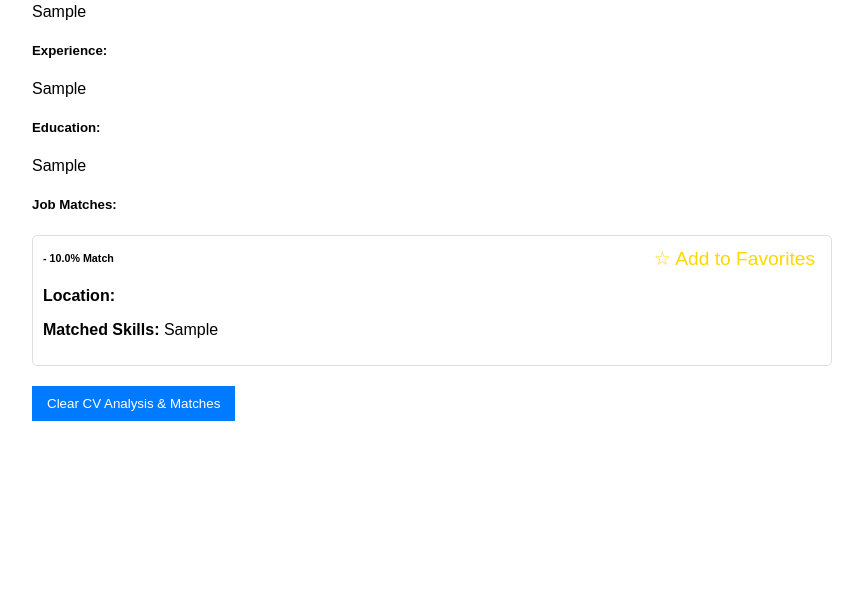
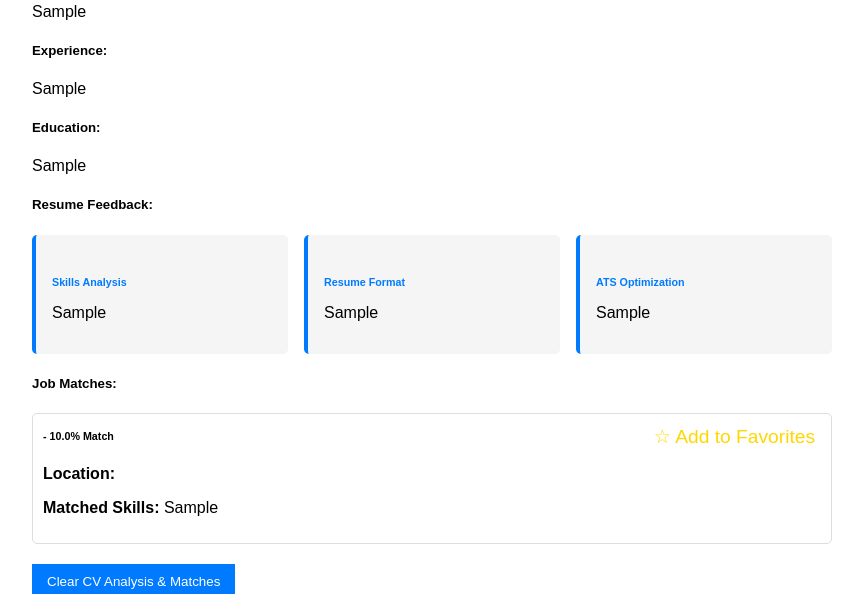
Before and after one commit to AzizullahDarmani/AI_Powered_Resume_Analyzer, a Django app: page /accounts/profile/ in a window 1280 px wide. Shown: the part 355-949 px from the top of the page, without its empty margins (208-1071 px from the left). Before the commit the page ends 776 px from the top, so only its background shows below. Run offline with Django 5.2, Linux system fonts and the light colour scheme; a user stored in the database is signed in; tables that the repository leaves empty hold one stand-in row (values such as "Sample post"); some libraries are stand-ins or nearby versions.

Commit message:
Assistant checkpoint: Add resume feedback functionality with ATS optimization
Assistant generated file changes:
- accounts/templates/accounts/profile.html: Add resume feedback sections, Add styles for feedback sections
- accounts/models.py: Add feedback fields to Resume model
- accounts/views.py: Add resume feedback generation, Add feedback generation functions

---

User prompt:

Resume Feedback & Suggestions
•	Users receive feedback on:
o	Skill gaps (based on job trends).
o	Resume formatting suggestions.
o	Keyword optimization for ATS (Applicant Tracking Systems).
apply the following features

Replit-Commit-Author: Assistant
Replit-Commit-Session-Id: 0411cb77-4424-4415-a595-fc67fea6358b

```diff
--- a/accounts/models.py
+++ b/accounts/models.py
@@ -44,6 +44,9 @@ class Resume(models.Model):
     skills = models.TextField(blank=True)
     experience = models.TextField(blank=True)
     education = models.TextField(blank=True)
+    skills_feedback = models.TextField(blank=True)
+    format_feedback = models.TextField(blank=True)
+    ats_feedback = models.TextField(blank=True)
 
     def __str__(self):
         return f"{self.user.username}'s resume"
--- a/accounts/templates/accounts/profile.html
+++ b/accounts/templates/accounts/profile.html
@@ -25,6 +25,22 @@
                         <p>{{ resume.experience }}</p>
                         <h5>Education:</h5>
                         <p>{{ resume.education }}</p>
+
+                        <h5>Resume Feedback:</h5>
+                        <div class="feedback-section">
+                            <div class="feedback-card">
+                                <h6>Skills Analysis</h6>
+                                <p>{{ resume.skills_feedback }}</p>
+                            </div>
+                            <div class="feedback-card">
+                                <h6>Resume Format</h6>
+                                <p>{{ resume.format_feedback }}</p>
+                            </div>
+                            <div class="feedback-card">
+                                <h6>ATS Optimization</h6>
+                                <p>{{ resume.ats_feedback }}</p>
+                            </div>
+                        </div>
 
                         <h5>Job Matches:</h5>
                         {% for match in resume.resumematch_set.all|dictsort:"score" reversed %}
@@ -79,6 +95,22 @@
             color: #ffd700;
             font-size: 1.2em;
         }
+        .feedback-section {
+            display: grid;
+            grid-template-columns: repeat(auto-fit, minmax(250px, 1fr));
+            gap: 1rem;
+            margin: 1rem 0;
+        }
+        .feedback-card {
+            background: #f5f5f5;
+            padding: 1rem;
+            border-radius: 5px;
+            border-left: 4px solid #007bff;
+        }
+        .feedback-card h6 {
+            color: #007bff;
+            margin-bottom: 0.5rem;
+        }
     </style>
 
     <script>
--- a/accounts/views.py
+++ b/accounts/views.py
@@ -85,6 +85,11 @@ def profile(request):
         resume.skills = skills
         resume.experience = experience
         resume.education = education
+
+        # Generate feedback
+        resume.skills_feedback = generate_skills_feedback(skills, Job.objects.all())
+        resume.format_feedback = generate_format_feedback(text)
+        resume.ats_feedback = generate_ats_feedback(text)
         resume.save()
 
         # Match resume with all available jobs
@@ -408,6 +413,73 @@ def toggle_favorite(request, job_id):
     return JsonResponse({'status': 'added' if created else 'removed'})
 
 @login_required
+def generate_skills_feedback(skills, jobs):
+    common_job_skills = set()
+    for job in jobs:
+        common_job_skills.update(skill.strip().lower() for skill in job.required_skills.split(','))
+
+    user_skills = set()
+    for category in skills.split('\n'):
+        if ':' in category:
+            skills_list = category.split(':')[1].strip().lower()
+            user_skills.update(skill.strip() for skill in skills_list.split(','))
+
+    missing_skills = common_job_skills - user_skills
+    feedback = []
+
+    if missing_skills:
+        feedback.append("Consider developing these in-demand skills:")
+        feedback.extend(f"• {skill}" for skill in sorted(missing_skills)[:5])
+    else:
+        feedback.append("Your skill set aligns well with current job requirements.")
+
+    return "\n".join(feedback)
+
+def generate_format_feedback(text):
+    feedback = []
+
+    # Length check
+    words = len(text.split())
+    if words < 300:
+        feedback.append("• Consider adding more detail - resume seems brief")
+    elif words > 1000:
+        feedback.append("• Resume may be too lengthy - consider condensing")
+
+    # Section headers check
+    common_headers = ['experience', 'education', 'skills', 'projects']
+    found_headers = sum(1 for header in common_headers if header.lower() in text.lower())
+    if found_headers < len(common_headers):
+        feedback.append("• Include clear section headers for Experience, Education, Skills, and Projects")
+
+    # Contact information check
+    contact_patterns = ['@', 'linkedin', 'github', 'phone']
+    if not any(pattern in text.lower() for pattern in contact_patterns):
+        feedback.append("• Add professional contact information including email and LinkedIn")
+
+    return "\n".join(feedback) if feedback else "Resume format follows good practices"
+
+def generate_ats_feedback(text):
+    feedback = []
+
+    # Check for common ATS issues
+    if any(char in text for char in ['•', '►', '→']):
+        feedback.append("• Replace special bullets with standard dots for better ATS compatibility")
+
+    # Check for potential formatting issues
+    if text.count('\t') > 5:
+        feedback.append("• Minimize use of tabs - they may not parse correctly in ATS")
+
+    if text.count('  ') > 10:
+        feedback.append("• Avoid multiple spaces - use single spaces for better parsing")
+
+    # File format recommendation
+    feedback.append("• Submit in PDF format to preserve formatting across different ATS systems")
+
+    # Keywords recommendation
+    feedback.append("• Include job-specific keywords from the job description")
+
+    return "\n".join(feedback)
+
 def clear_matches(request):
     Resume.objects.filter(user=request.user).delete()
     messages.success(request, 'CV analysis and matches cleared successfully!')
```
